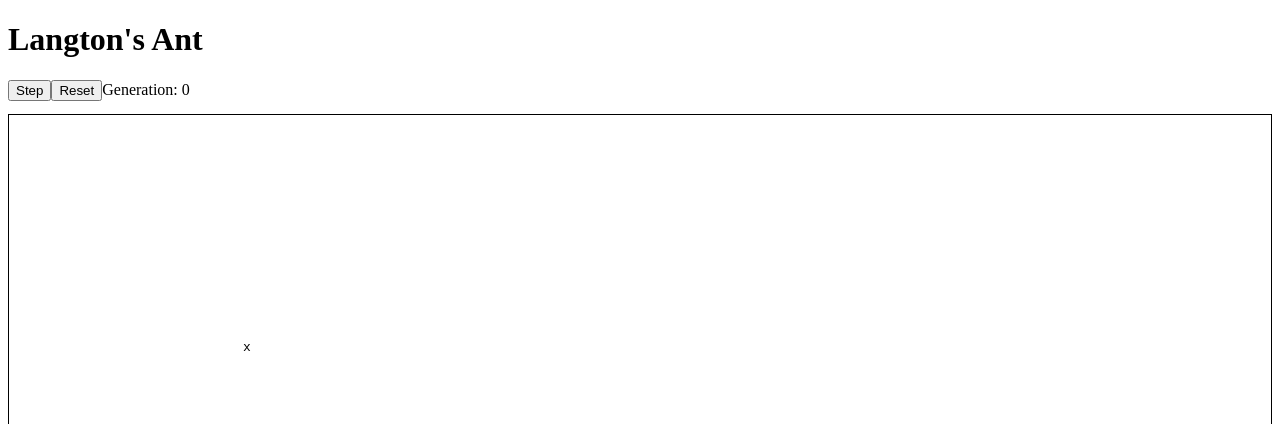
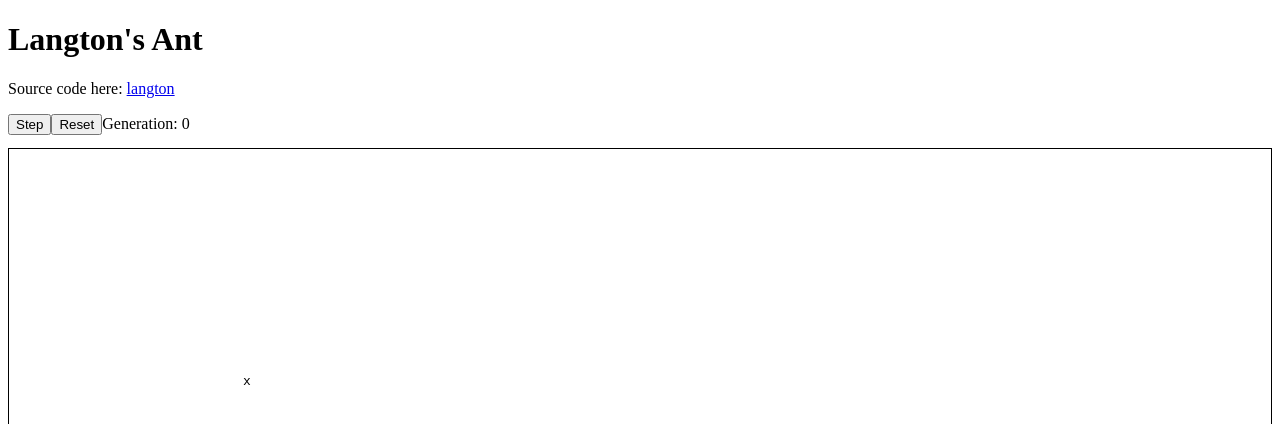
Before and after one commit to fildon/langton, a React app: page / in a window 1280 px wide. Shown: the top 424 px of the page. Built offline with nearby package versions, Linux system fonts and the light colour scheme; the HTML template or start-up script is replaced by a standard one.

Commit message:
Links from source to deployed and deployed to source

```diff
--- a/src/app.tsx
+++ b/src/app.tsx
@@ -41,6 +41,10 @@ export const App = () => {
 	return (
 		<main className="stack center">
 			<h1>{"Langton's Ant"}</h1>
+			<p>
+				Source code here:{" "}
+				<a href="https://github.com/fildon/langton">langton</a>
+			</p>
 			<button onClick={step}>Step</button>
 			<button onClick={reset}>Reset</button>
 			<span>{`Generation: ${generation}`}</span>
```
Also changed, not shown: 1 other file (tests, documents, lock files or other folders).
